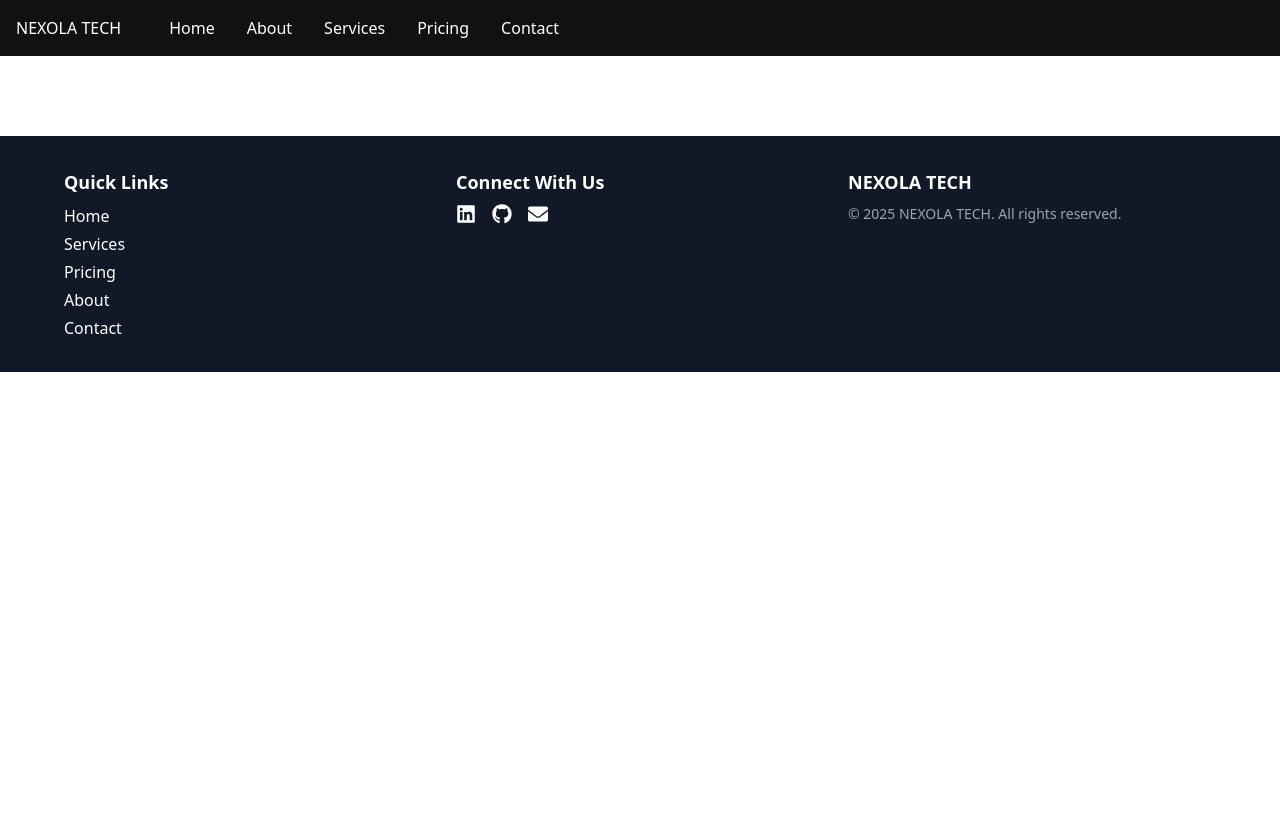
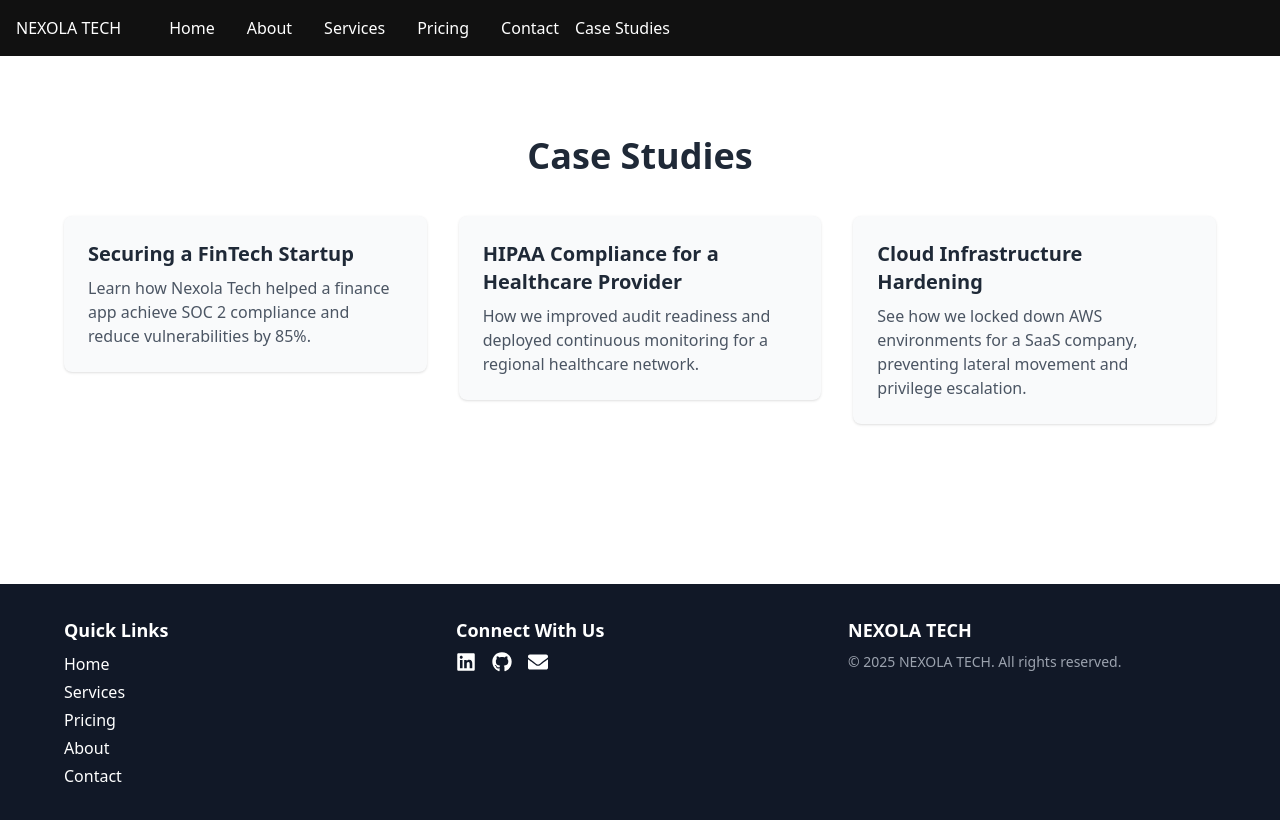
Before and after one commit to Nehalc594/nexola-tech, a React (Create React App) app: page /case-studies in a window 1280 px wide. Built offline with nearby package versions, Linux system fonts and the light colour scheme.

Commit message:
Add case studies

```diff
--- a/src/App.js
+++ b/src/App.js
@@ -1,3 +1,4 @@
+import CaseStudies from './pages/CaseStudies';
 import ScrollToTopButton from './components/ScrollToTopButton';
 import React from 'react';
 import { Routes, Route } from 'react-router-dom';
@@ -21,6 +22,7 @@ function App() {
         <Route path="/services/:slug" element={<ServiceDetail />} />
         <Route path="/pricing" element={<Pricing />} />
         <Route path="/contact" element={<Contact />} />
+        <Route path="/case-studies" element={<CaseStudies />} />
       </Routes>
       <Footer />
       <ScrollToTopButton />
--- a/src/components/Navbar.jsx
+++ b/src/components/Navbar.jsx
@@ -9,6 +9,7 @@ const Navbar = () => (
     <Link to="/services" style={{ margin: '0 1rem' }}>Services</Link>
     <Link to="/pricing" style={{ margin: '0 1rem' }}>Pricing</Link>
     <Link to="/contact" style={{ margin: '0 1rem' }}>Contact</Link>
+    <Link to="/case-studies" className="hover:text-green-400">Case Studies</Link>
   </nav>
 );
 
--- /dev/null
+++ b/src/pages/CaseStudies.jsx
@@ -0,0 +1,40 @@
+import React from 'react';
+import { Link } from 'react-router-dom';
+
+const caseStudies = [
+  {
+    id: 'finance-app',
+    title: 'Securing a FinTech Startup',
+    excerpt: 'Learn how Nexola Tech helped a finance app achieve SOC 2 compliance and reduce vulnerabilities by 85%.',
+  },
+  {
+    id: 'healthcare-network',
+    title: 'HIPAA Compliance for a Healthcare Provider',
+    excerpt: 'How we improved audit readiness and deployed continuous monitoring for a regional healthcare network.',
+  },
+  {
+    id: 'cloud-security',
+    title: 'Cloud Infrastructure Hardening',
+    excerpt: 'See how we locked down AWS environments for a SaaS company, preventing lateral movement and privilege escalation.',
+  },
+];
+
+const CaseStudies = () => {
+  return (
+    <div className="py-20 px-6 bg-white text-center">
+      <h2 className="text-4xl font-bold mb-10 text-gray-800">Case Studies</h2>
+      <div className="grid md:grid-cols-2 lg:grid-cols-3 gap-8 max-w-6xl mx-auto text-left">
+        {caseStudies.map((study) => (
+          <Link to={`/case-studies/${study.id}`} key={study.id}>
+            <div className="bg-gray-50 p-6 rounded-lg shadow hover:shadow-md transition hover:-translate-y-1">
+              <h3 className="text-xl font-semibold text-gray-800 mb-2">{study.title}</h3>
+              <p className="text-gray-600">{study.excerpt}</p>
+            </div>
+          </Link>
+        ))}
+      </div>
+    </div>
+  );
+};
+
+export default CaseStudies;
```
